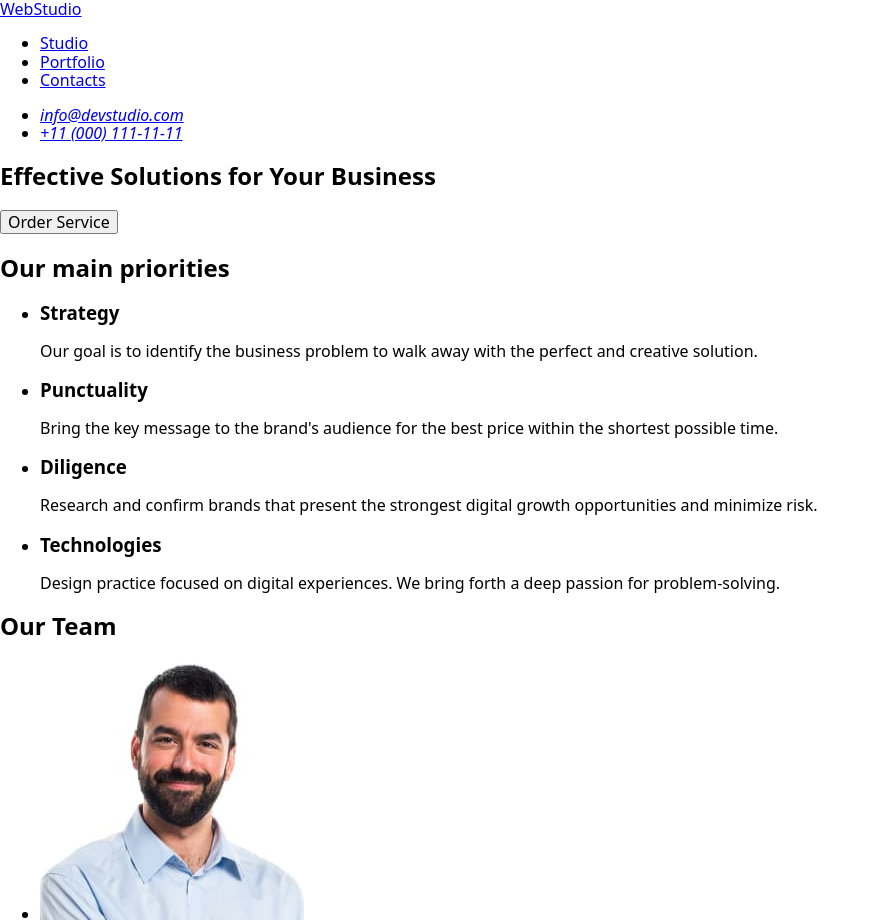
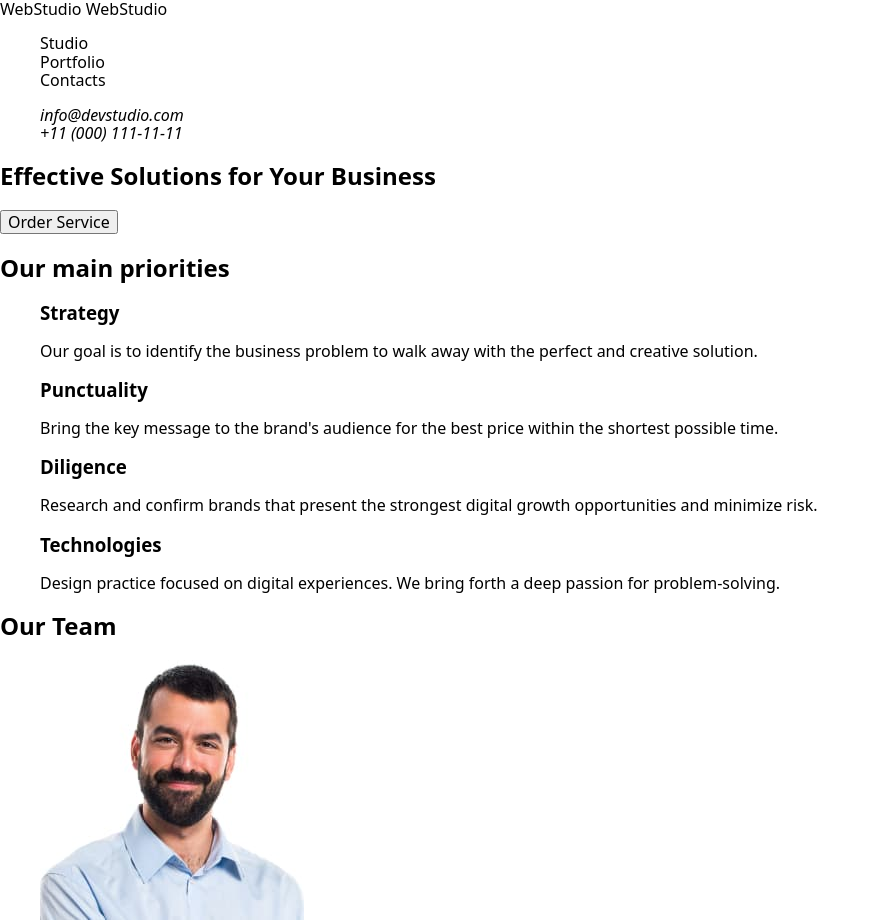
Before and after one commit to DawnUA/goit-markup-hw-02, a plain HTML site: page index.html in a window 1280 px wide. Shown: the top 923 px of the page, without its empty margins (0-880 px from the left). Drawn offline with nearby package versions, Linux system fonts and the light colour scheme.

Commit message:
add markup

```diff
--- a/css/styles.css
+++ b/css/styles.css
@@ -22,3 +22,15 @@
   font-weight: 700;
   font-style: normal;
 }
+ul {
+  list-style-type: none;
+}
+
+a {
+  color: inherit;
+  text-decoration: none;
+}
+
+button {
+  cursor: pointer;
+}
--- a/index.html
+++ b/index.html
@@ -20,9 +20,11 @@
     <link rel="stylesheet" href="./css/styles.css">
   </head>
   <body>
-    <header>
-      <nav>
-        <a href="./index.html">WebStudio</a>
+    <header class="page-header">
+      <nav class="page-nav">
+        <a class="page-logo" href="./index.html">WebStudio
+          <span class="web">Web</span>Studio
+        </a>
         <ul>
           <li><a href="./index.html">Studio</a></li>
           <li><a href="Portfolio">Portfolio</a></li>
```
